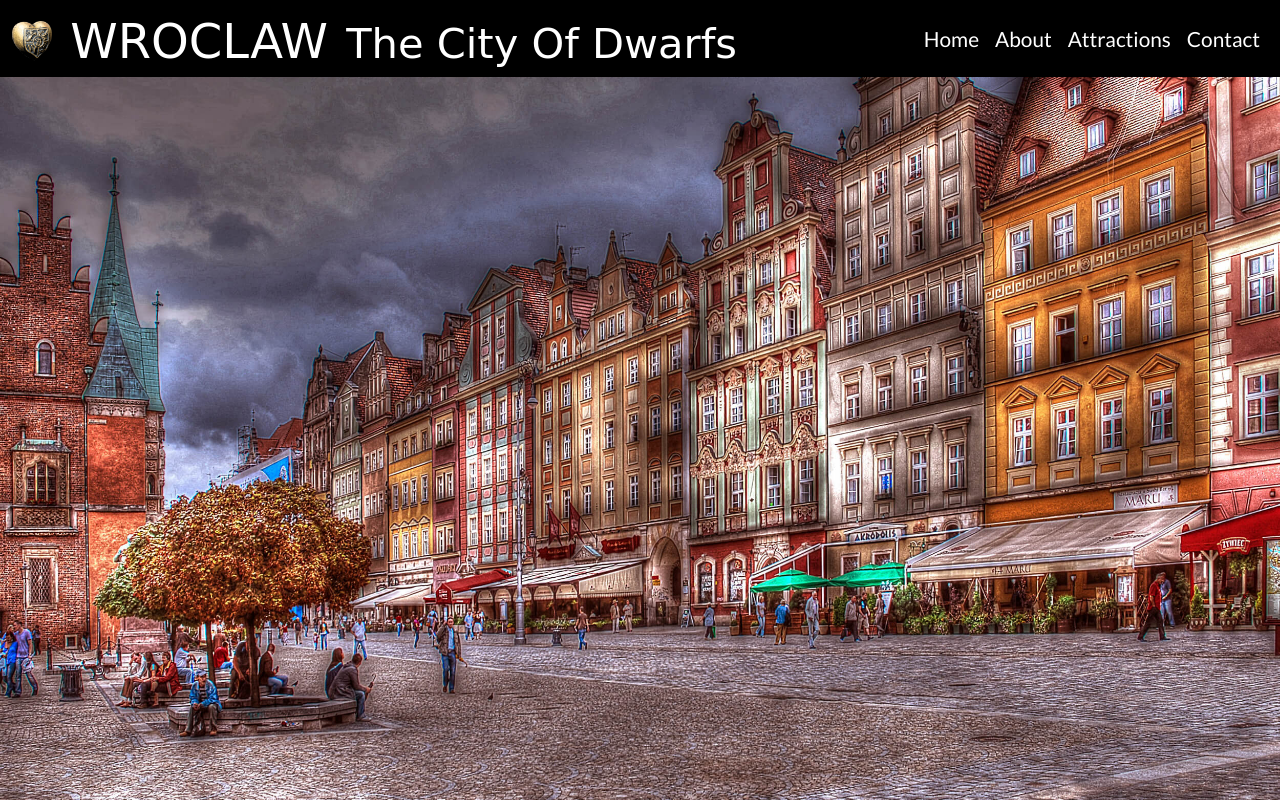
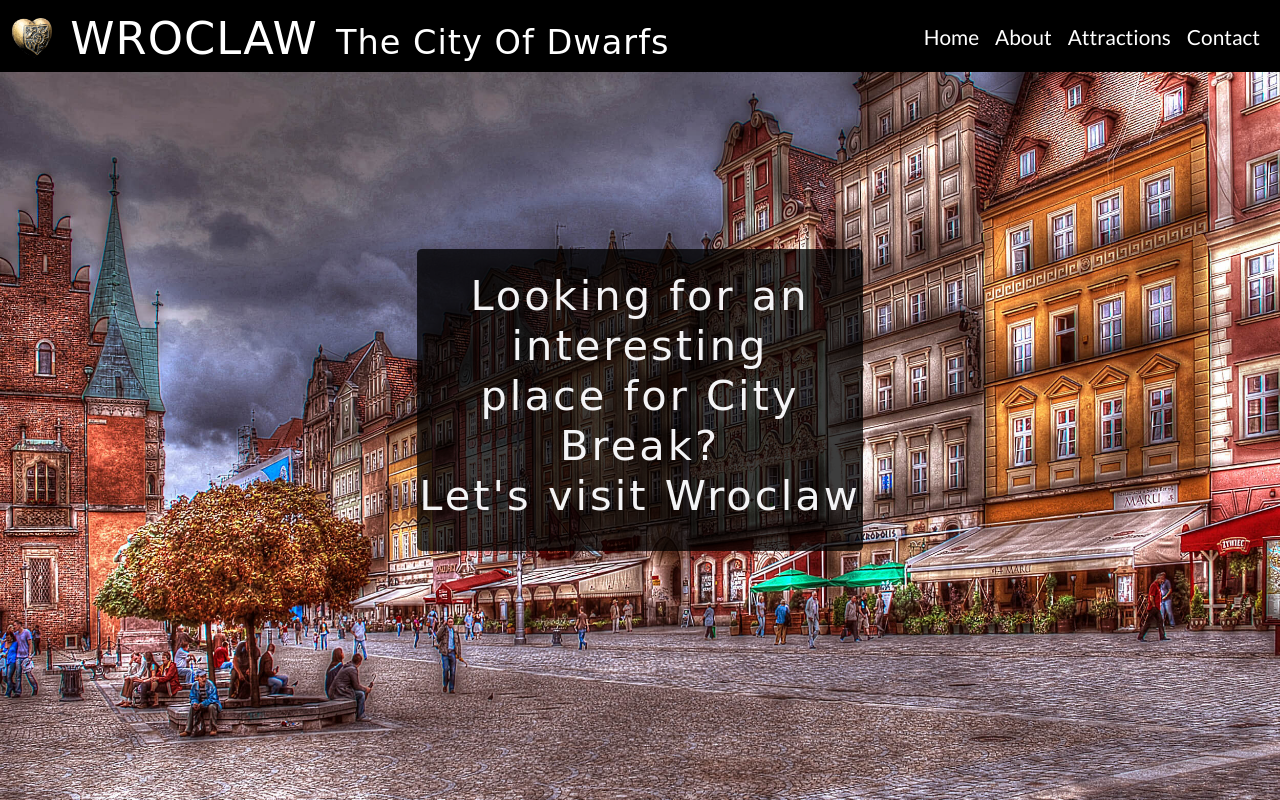
Before and after one commit to Eva-Kuk/Wroclaw-The-City-Of-Dwarfs-MS2, a plain HTML site: page index.html in a window 1280 px wide. Drawn offline with nearby package versions, Linux system fonts and the light colour scheme; a web font is replaced by a local one.

Commit message:
feat: add welcome-sign to the home page and style

```diff
--- a/assets/css/style.css
+++ b/assets/css/style.css
@@ -13,16 +13,19 @@ body {
 h1 {
     font-family: 'Just Another Hand', cursive;
 }
-
+h3 {
+    color:#f4f4f6;
+    font-size:1.3rem;
+}
 /*----------------NAVIGATION------------------*/
 .logo {
-    width: 40px;
+    width: 30px;
     height: auto;
     margin-right: 3px;
     padding-bottom: 6px;
 }
 .logo:hover {
-    width: 43px;
+    width: 33px;
     height: auto;
 }
 .navbar {
@@ -31,14 +34,17 @@ h1 {
 .navbar-brand {
     font-family: 'Just Another Hand', cursive;
     color: white;
-    font-size: 3rem;
-    margin-right: 3px;
+    font-size: 1.8rem;
+    margin-right: 0px;
 }
 .navbar-brand:hover {
     color: red;
 }
 .navbar-toggler {
     color: white;
+    padding-right: 0px;
+    padding-left: 5px;
+
 }
 #navbarNav {
     -webkit-box-pack: end;
@@ -61,7 +67,8 @@ h1 {
 }
 .fa-bars::before {
     content: "\f0c9";
-    font-size: 2rem;
+    font-size: 1.5rem;
+    }
 }
 .fa-bars:hover {
     color: red;
@@ -69,11 +76,12 @@ h1 {
 .navbar-text {
     padding-bottom: 0px;
     padding-left: 3px;
-    font-size: 2.6rem;
+    font-size: 1.2rem;
 }
 
 /*----------------HOME PAGE------------------*/
 .home-container {
+      /* ---------- Credit Photo by Bronislaw Drozka from Pixabay ----------*/
     background: url('../images/hero-image.jpg') no-repeat bottom center fixed;
     background-color: gray;
     background-size: cover;
@@ -91,42 +99,64 @@ h1 {
             justify-content: center;
 }
 
+.welcome-sign {
+    width: 95%;
+    background-color: #000000c2;
+    border-radius:0.3rem;
+    padding-bottom: 22px;
+    padding-top: 22px;
+    margin-bottom: 0px;
+  }
+.welcome-text {
+    line-height: 1.2;
+    font-size: 2.1rem;
+    letter-spacing: 2px;
+    font-family: 'Just Another Hand', cursive;
+}
 
 
 
 
-
-/*---------Media for Small Devices----------*/
-@media screen and (max-width:360px){
-
+/*---------Media for Large Devices----------*/
+@media screen and (min-width:540px){
     .navbar-text {
-    font-size: 1.2rem;
+        font-size: 2.6rem;
     }
     .navbar-brand {
-    font-size: 1.8rem;
-
+        font-size: 2.8rem;
+        letter-spacing: 1px;
         margin-right: 0px;
     }
     .fa-bars::before {
-    font-size: 1.5rem;
+        font-size: 2rem;
+        padding-left: 0px;
     }
-.navbar-toggler{
-padding-left: 5px;
-    padding-right: 0px;
+    .navbar-text {
+        font-size: 2.1rem;
+        letter-spacing: 1px;
+    }
+    .logo {
+        width: 40px;
+    }
+    .logo:hover {
+        width: 43px;
+    }
+    .welcome-sign {
+        width: 70%;
+    }
+    .welcome-text {
+        font-size: 2.6rem;
+        letter-spacing: 3px;
     }
 }
 
-@media screen and (max-width:498px){
-    .logo {
-    padding-bottom: 0px;
-}
-.navbar-brand {
-    font-size: 2rem;
-    padding-bottom: 0px;
-    margin-right: 0px;
-}
-.navbar-text {
-    padding-bottom: 0px;
-      font-size: 1.2rem;
+@media screen and (min-width:763px){
+    .welcome-sign {
+        width: 60%;
     }
 }
+ @media screen and (min-width:992px) {
+    .welcome-sign {
+        width: 40%;
+    }
+ }
--- a/index.html
+++ b/index.html
@@ -51,8 +51,18 @@
     </header>
      <section class="container-fluid home-container">
         <!--Home page-->
+        <div class="container">
+            <div class="row align-items-center">
+                <div class="col-12 d-flex justify-content-center ">
+                    <div class="welcome-sign text-center">
+                        <h3 class="welcome-text">Looking for an interesting <br>
+                        place for City Break?<br>
+                        Let's visit Wroclaw</h3>
 
-
+                    </div>
+                </div>
+            </div>
+        </div>
     </section>
     <!--About page-->
     <section class="container-fluid" id="about">
```
Lines whose indentation alone changed are shown as unchanged.
